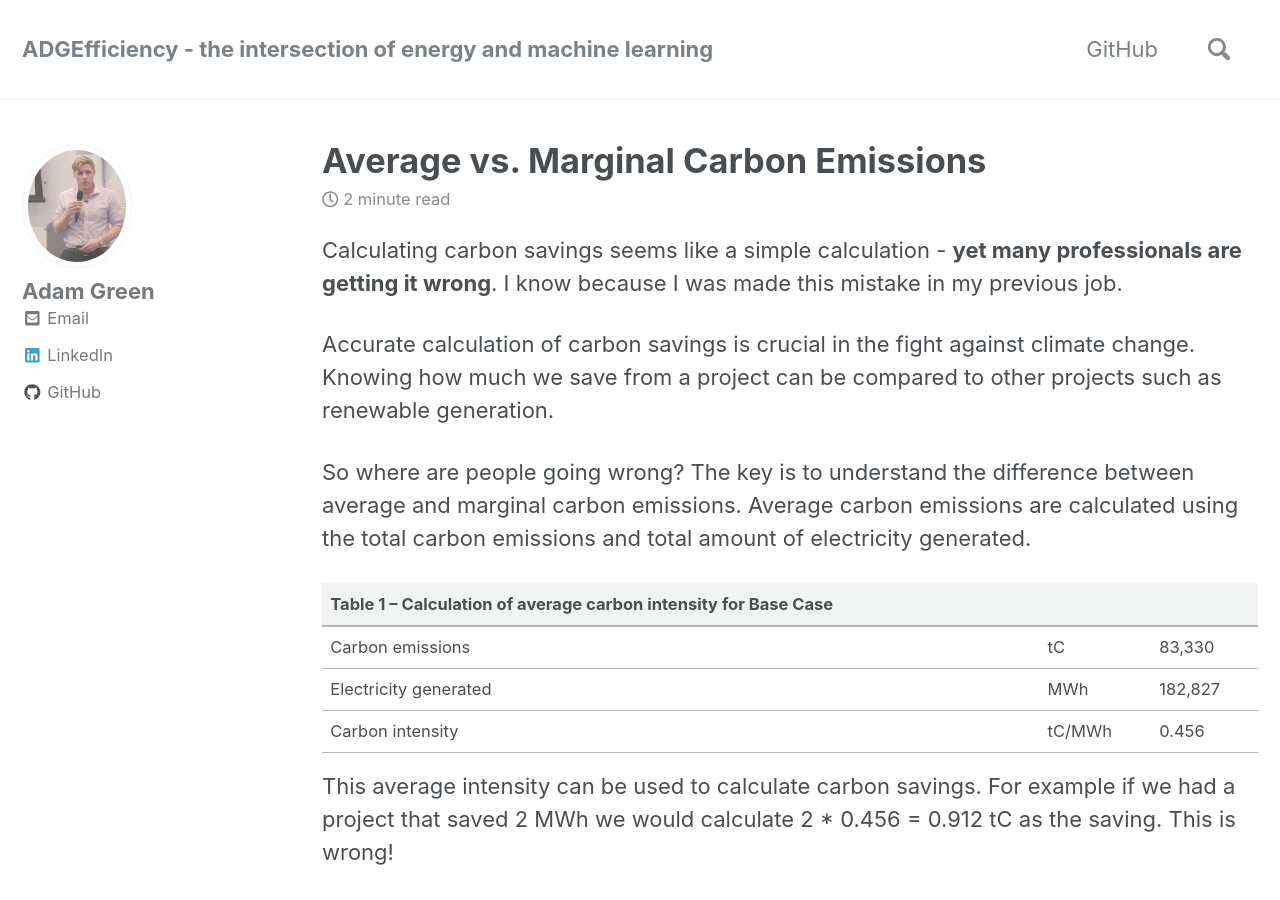
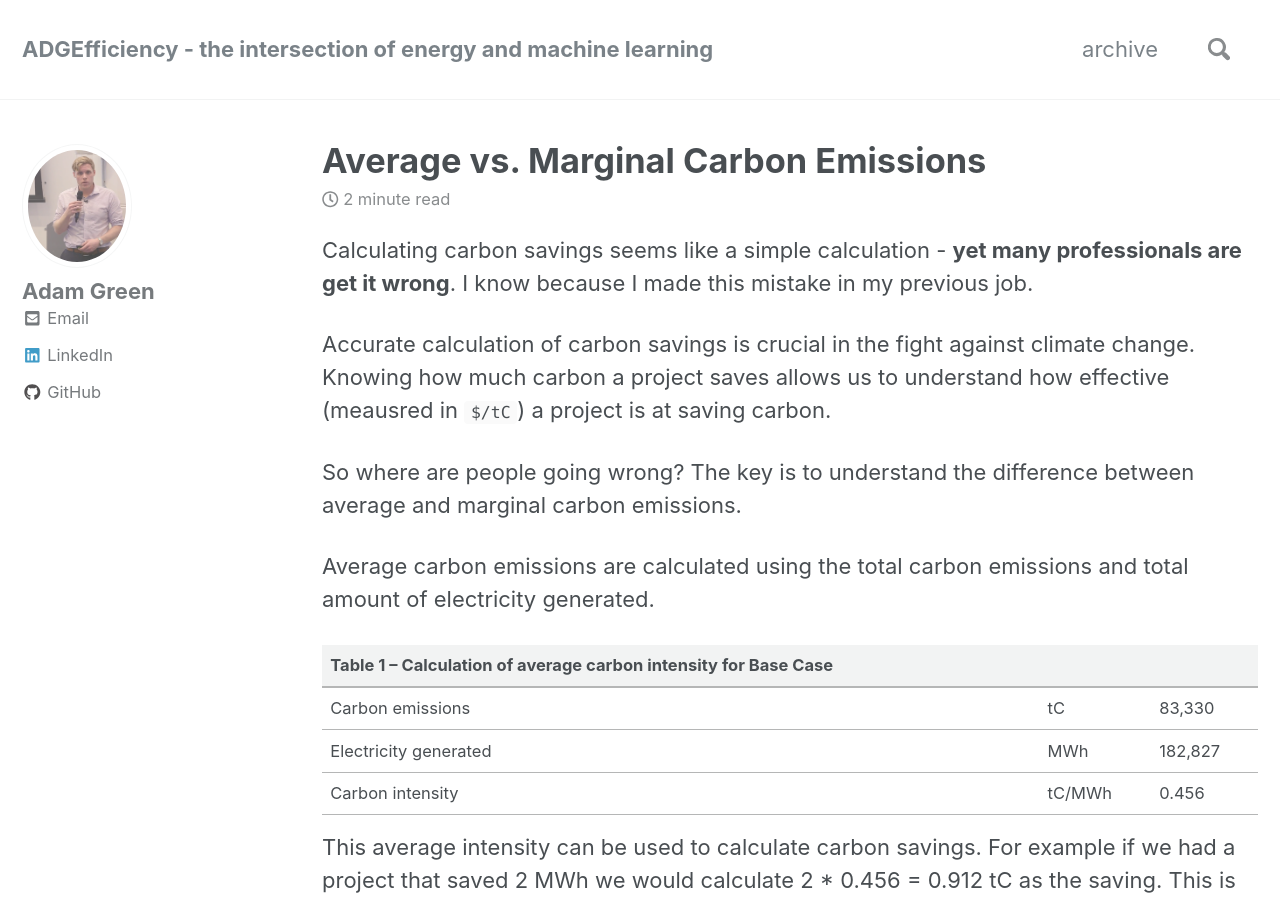
Before and after one commit to ADGEfficiency/adgefficiency.github.io, a Jekyll site: the page built from _posts/2017-02-02-energy-basics-average-vs-marginal-carbon-emissions.md, in a window 1280 px wide and 900 px high. Built offline with Jekyll 4.4.1, drawn with Linux system fonts in a browser that asks for light colours; nearby versions of some CDN libraries; some of the changed text lies outside the part shown.

Commit message:
adding archive page, marginal formatting

```diff
--- a/_data/navigation.yml
+++ b/_data/navigation.yml
@@ -1,8 +1,6 @@
 # main links
 main:
-  - title: "GitHub"
-    url: https://github.com/ADGEfficiency
-  # - title: "Sample Collections"
-  #   url: /collection-archive/
+  - title: "archive"
+    url: /collection-archive/
   # - title: "Sitemap"
   #   url: /sitemap/
--- a/_posts/2017-02-02-energy-basics-average-vs-marginal-carbon-emissions.md
+++ b/_posts/2017-02-02-energy-basics-average-vs-marginal-carbon-emissions.md
@@ -5,11 +5,12 @@
   - Energy Basics
 ---
 
-Calculating carbon savings seems like a simple calculation - **yet many professionals are getting it wrong**. I know because I was made this mistake in my previous job.
+Calculating carbon savings seems like a simple calculation - **yet many professionals are get it wrong**. I know because I made this mistake in my previous job.
 
-Accurate calculation of carbon savings is crucial in the fight against climate change.  Knowing how much we save from a project can be compared to other projects such as renewable generation.
+Accurate calculation of carbon savings is crucial in the fight against climate change. Knowing how much carbon a project saves allows us to understand how effective (meausred in `$/tC`) a project is at saving carbon.
 
 So where are people going wrong?  The key is to understand the difference between average and marginal carbon emissions.
+
 Average carbon emissions are calculated using the total carbon emissions and total amount of electricity generated.
 
 |Table 1 – Calculation of average carbon intensity for Base Case|
@@ -46,4 +47,10 @@
 
 [You can download a copy of the model here](https://github.com/ADGEfficiency/adgefficiency.github.io/blob/master/assets/avg_marginal/average-vs-marginal-emissions-2017-02-02-1.xlsx).
 
+## other methods for accounting for carbon
+
+The excellent [Electricity Map](https://www.electricitymap.org/?page=map&solar=false&remote=true&wind=false) has a great figure showing different methods for accounting for carbon.  This post focused on the carbon value of projects, so covers *consequential accounting*.  If you are accounting for the carbon that is emitted from your personal choices, the *location* or *market* based methods are relevant.
+
+![Figure 3]({{ "/assets/avg_marginal/fig3.png"}})
+
 Thanks for reading!
```
Also changed, not shown: _pages/category-archive.md (added, +7 -0 lines), assets/avg_marginal/fig3.jpg (added).
